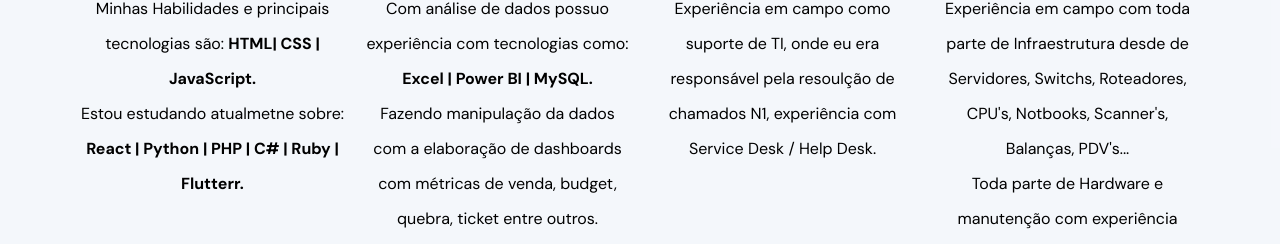
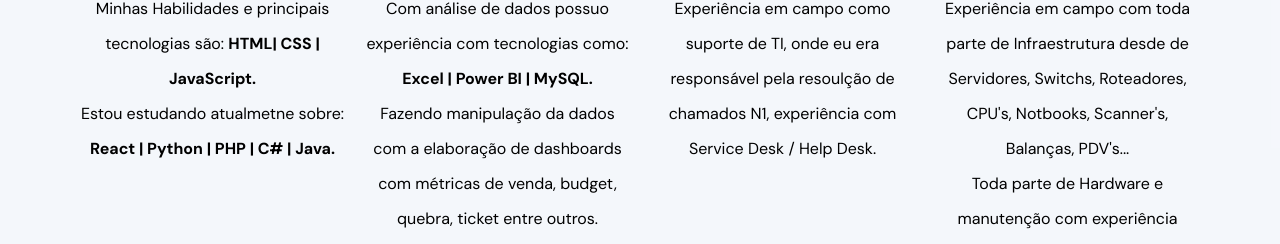
Before and after one commit to SrJhonson/landing-page, a plain HTML site: page index.html in a window 1280 px wide. Shown: the part 2139-2383 px from the top of the page. Drawn offline with Linux system fonts and the light colour scheme.

Commit message:
Alteração das Skills

```diff
--- a/index.html
+++ b/index.html
@@ -173,7 +173,7 @@
                     </div>
                     <h3><b>Desenvolvimento Web</b></h3>
                     <p>Minhas Habilidades e principais tecnologias são: <b>HTML| CSS | JavaScript.</b><br>
-                        Estou estudando atualmetne sobre: <b>React | Python | PHP | C# | Ruby | Flutterr.</b></p>
+                        Estou estudando atualmetne sobre: <b>React | Python | PHP | C# | Java. </b></p>
                 </li>
                 <li>
                     <div class="image-container">
```
